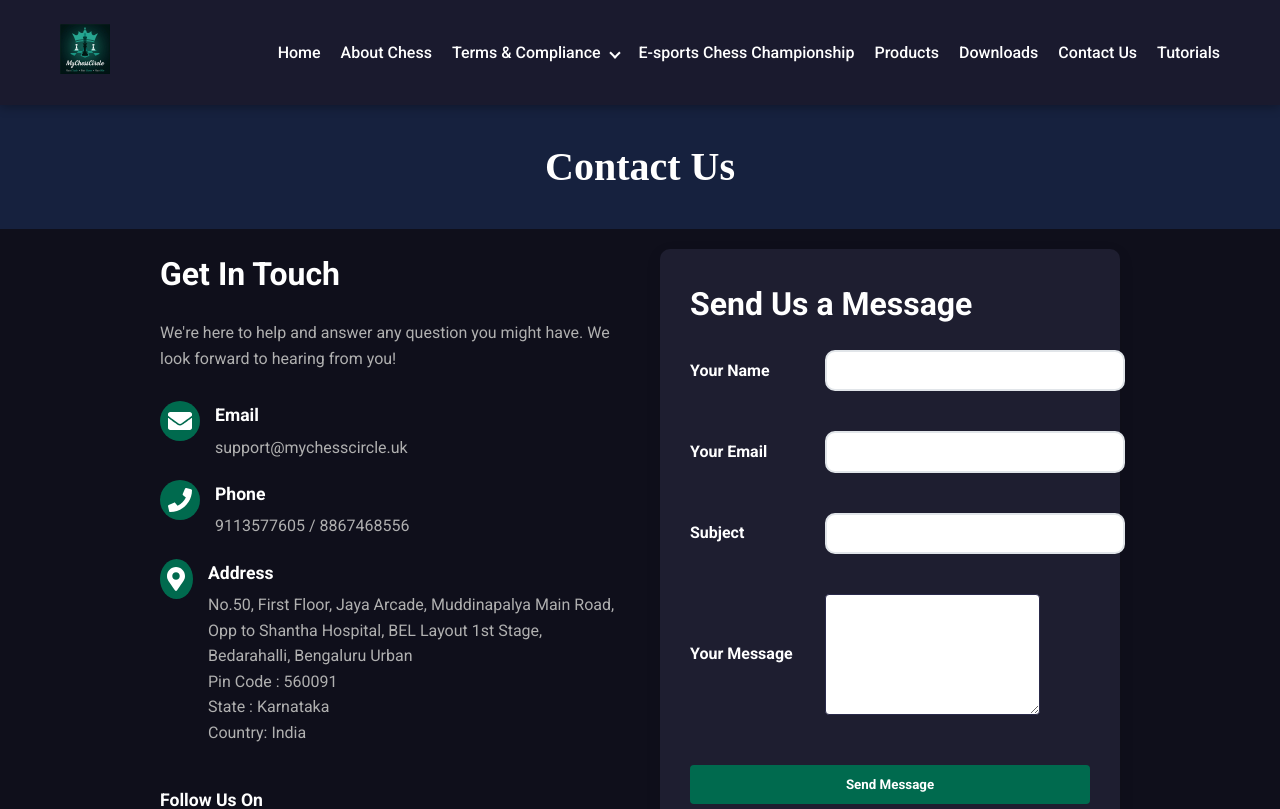
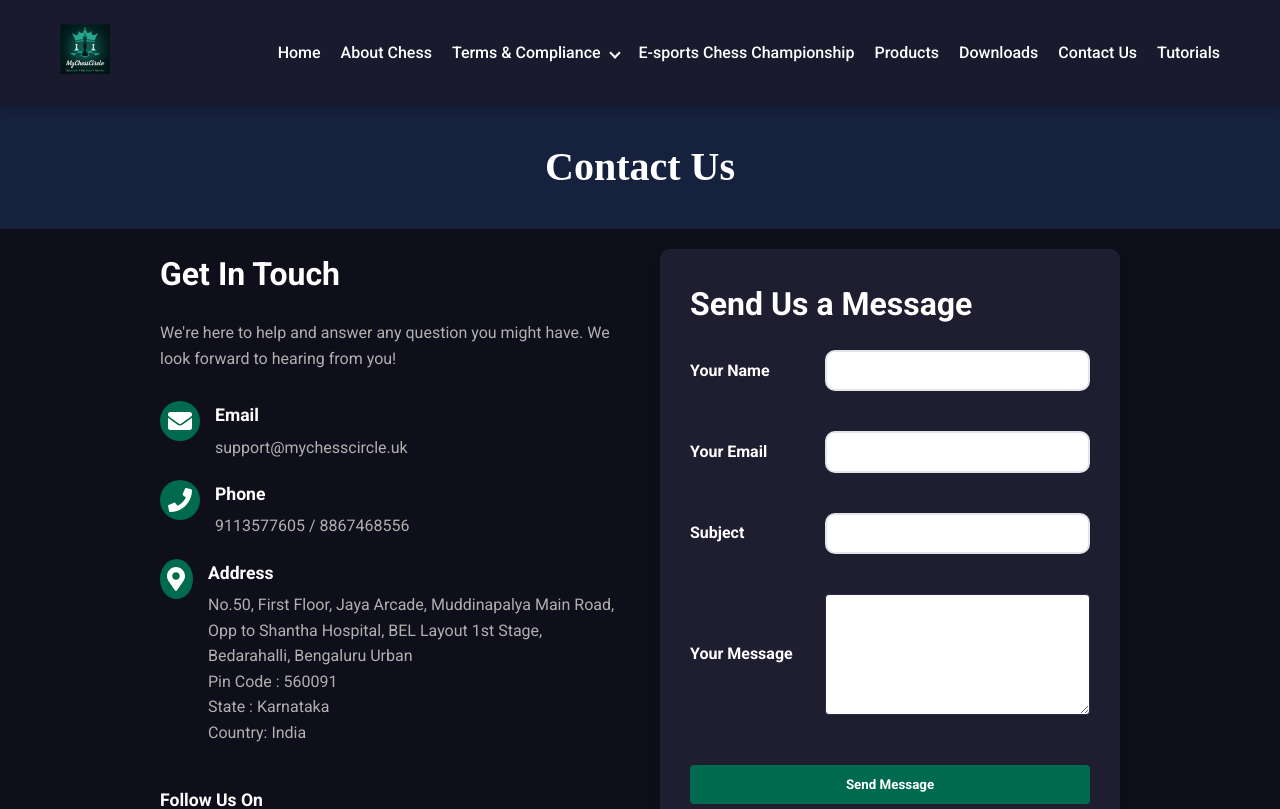
Before and after one commit to Shiva198615/MyChessCircle_UK, a React (Create React App) app: page /contact in a window 1280 px wide. Shown: the top 809 px of the page. Built offline with nearby package versions, Linux system fonts and the light colour scheme.

Commit message:
updated send a msg section styles

```diff
--- a/src/pages/Contact.css
+++ b/src/pages/Contact.css
@@ -145,6 +145,19 @@
     outline: none;
   }
 
+  /* Reduce width for name, email, and subject inputs */
+  .form-group input[type="text"],
+  .form-group input[type="email"] {
+    max-width: 265px;
+    width: 265px;
+  }
+
+  /* Keep textarea full width */
+  .form-group textarea {
+    max-width: 100%;
+    width: 100%;
+  }
+
   .form-group input:focus,
   .form-group textarea:focus {
     outline: none;
```
